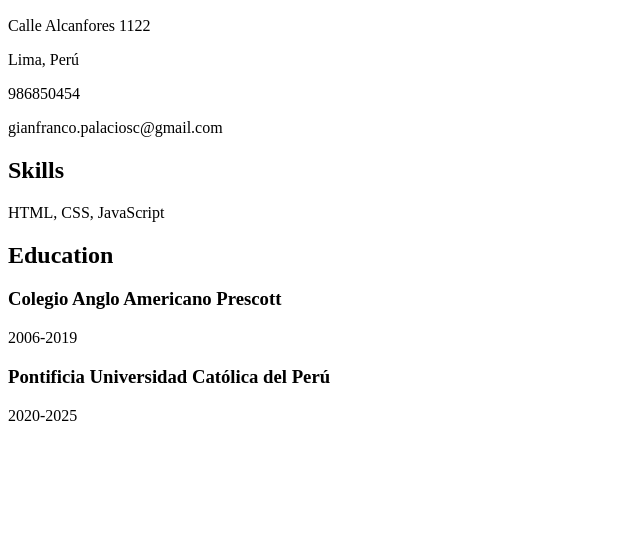
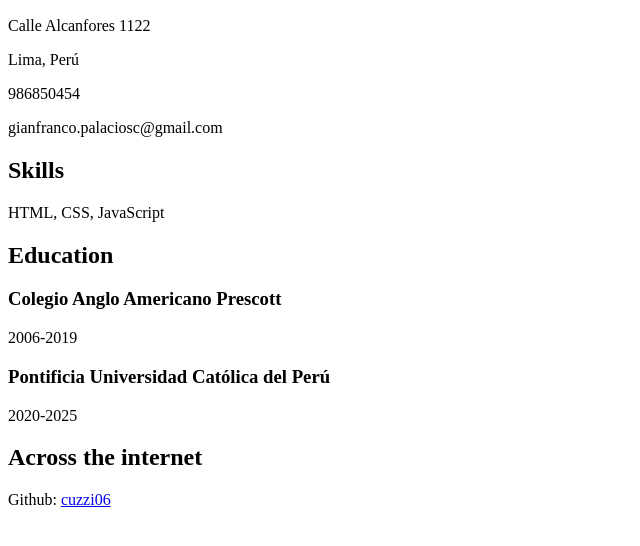
Before and after one commit to cuzzi06/cv-html, a plain HTML site: page index.html in a window 1280 px wide. Shown: the part 110-656 px from the top of the page, without its empty margins (0-640 px from the left). Drawn offline with Linux system fonts and the light colour scheme.

Commit message:
Add social media section to CV
- Create a 'social-media' section with an <h2> title.
- Include a paragraph linking to GitHub profile.

```diff
--- a/index.html
+++ b/index.html
@@ -29,7 +29,9 @@
         <p>2020-2025</p>
       </div>
     </div>
-    <div></div>
-    <div></div>
+    <div class="social-media">
+      <h2>Across the internet</h2>
+      <p>Github: <a href="https://github.com/cuzzi06">cuzzi06</a></p>
+    </div>
   </body>
 </html>
```
